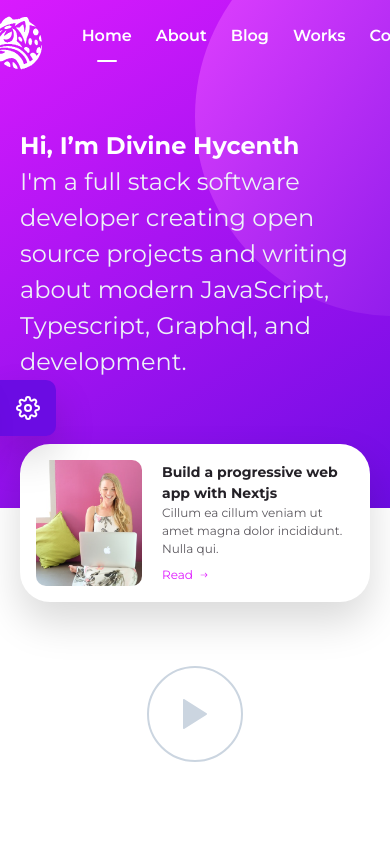
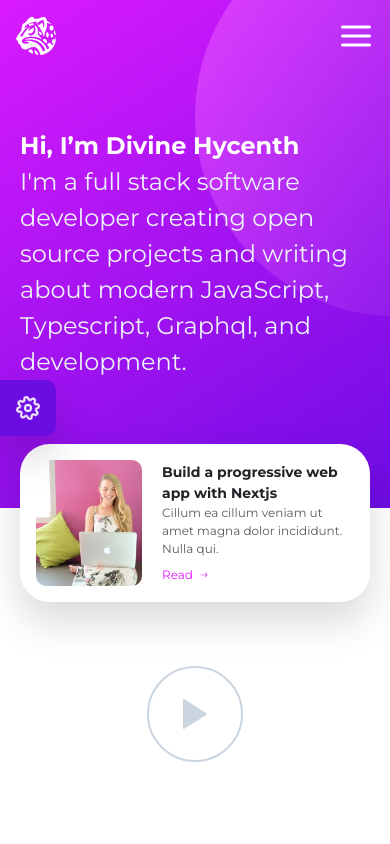
Before and after one commit to DNature/divinehycenth-, a Next.js app: page / in a window 390 px wide. Shown: the top 844 px of the page. Built offline with nearby package versions, Linux system fonts and the light colour scheme.

Commit message:
created hambuger menu for small screens

```diff
--- a/components/Layouts/Main.tsx
+++ b/components/Layouts/Main.tsx
@@ -1,12 +1,13 @@
 import * as React from "react";
 import { NextPage } from "next";
+import dynamic from "next/dynamic";
 import { useRouter } from "next/dist/client/router";
 import PropTypes from "prop-types";
-import Navbar from '../nav';
-import Footer from '../Footer';
+import Footer from "../Footer";
+import { FiFeather, FiBookOpen, FiMonitor, FiMail } from "react-icons/fi";
 
-import dynamic from 'next/dynamic'
-const DynamicComponent = dynamic( () => import( '../colors' ), { ssr: false } )
+const SideColorSwitcher = dynamic(() => import("../colors"), { ssr: false });
+const Navbar = dynamic(() => import("../nav"), { ssr: false });
 
 // const links = [
 //     {
@@ -23,36 +24,35 @@ interface Props {
 
 const routes = [
   {
-    name: "Home",
-    path: "/"
-  },
-  {
     name: "About",
-    path: "/about"
+    path: "/about",
+    icon: <FiBookOpen className="mr-2 inline-block text-xl text-white" />,
   },
   {
     name: "Blog",
-    path: "/blog"
+    path: "/blog",
+    icon: <FiFeather className="mr-2 inline-block text-xl text-white" />,
   },
   {
     name: "Works",
-    path: "/works"
+    path: "/works",
+    icon: <FiMonitor className="mr-2 inline-block text-xl text-white" />,
   },
   {
     name: "Contact",
-    path: "/contact"
-  }
+    path: "/contact",
+    icon: <FiMail className="mr-2 inline-block text-xl text-white" />,
+  },
 ];
-
 
 const MainLayout: NextPage<Props> = ({ pathname, children }) => {
   return (
-    <div className="flex flex-col h-full" style={{height: '100vh'}} >
+    <div className="flex flex-col h-full" style={{ height: "100vh" }}>
       <Navbar pathname={pathname} routes={routes} />
-      <div className="flex-1" >{children}</div>
+      <div className="flex-1">{children}</div>
 
       <Footer pathname={pathname} routes={routes} />
-      <DynamicComponent/>
+      <SideColorSwitcher />
     </div>
   );
 };
@@ -65,6 +65,6 @@ MainLayout.getInitialProps = async (): Promise<any> => {
 
 MainLayout.propTypes = {
   pathname: PropTypes.string,
-  children: PropTypes.node.isRequired
+  children: PropTypes.node.isRequired,
 };
 export default MainLayout;
--- a/components/colors.tsx
+++ b/components/colors.tsx
@@ -12,8 +12,7 @@ const Colors: NextPage = () => {
       body.classList.replace(body.className, theme);
     }
   }, []);
-
-  const handleDark = () => {
+  const handleDark = (): void => {
     localStorage.setItem("theme", "dark");
     const newTheme = localStorage.getItem("theme");
     if (newTheme) {
@@ -21,7 +20,7 @@ const Colors: NextPage = () => {
     }
   };
 
-  const handleLight = () => {
+  const handleLight = (): void => {
     localStorage.setItem("theme", "light");
     const newTheme = localStorage.getItem("theme");
     if (newTheme) {
@@ -29,7 +28,7 @@ const Colors: NextPage = () => {
     }
   };
 
-  const handleBlue = () => {
+  const handleBlue = (): void => {
     localStorage.setItem("theme", "blue");
     const newTheme = localStorage.getItem("theme");
     if (newTheme) {
@@ -62,14 +61,16 @@ const Colors: NextPage = () => {
 
         <button onClick={handleOpen}>
           <FiSettings
-            className={`text-xl animate-round text ${body.className ===
-              "dark" && "g10"}`}
+            className={`text-xl animate-round text ${
+              body.className === "dark" && "g10"
+            }`}
           />
         </button>
       </div>
       <div
-        className={`bg-white p-4 fixed flex justify-between items-center rounded-tr rounded-br shadow translate ${open &&
-          "translate-0"}`}
+        className={`bg-white p-4 fixed flex justify-between items-center rounded-tr rounded-br shadow translate ${
+          open && "translate-0"
+        }`}
         style={{ top: "45vh" }}
         data-open={open}
       >
@@ -95,8 +96,9 @@ const Colors: NextPage = () => {
 
         <button onClick={handleClose}>
           <FiSettings
-            className={`text-xl p100 cursor-pointer animate-round ${body.className ===
-              "dark" && "g10"}`}
+            className={`text-xl p100 cursor-pointer animate-round ${
+              body.className === "dark" && "g10"
+            }`}
           />
         </button>
       </div>
--- a/components/nav/index.tsx
+++ b/components/nav/index.tsx
@@ -1,8 +1,10 @@
-import * as React from "react";
+import React, { useEffect, useRef, useState } from "react";
 import { NextPage } from "next";
 import CustomLink from "../CustomLink";
 import { useRouter } from "next/dist/client/router";
 import PropTypes from "prop-types";
+import { IoMdClose } from "react-icons/io";
+import { FiMenu } from "react-icons/fi";
 
 // const links = [
 //     {
@@ -17,25 +19,44 @@ interface Props {
   routes: {
     name: string;
     path: string;
+    icon?: React.ReactNode;
   }[];
 }
 
 const Navbar: NextPage<Props> = ({ pathname, routes }) => {
+  const [isOpen, setIsOpen] = useState(false);
+  const [navBackground, setNavBackground] = useState(false);
 
-  const [height,setHeight] = React.useState(0)
+  const navRef: any = useRef();
+  navRef.current = navBackground;
+  useEffect(() => {
+    const handleScroll = () => {
+      const show = window.scrollY > 300;
+      if (navRef.current !== show) {
+        setNavBackground(show);
+      }
+    };
+    document.addEventListener("scroll", handleScroll);
+    return () => {
+      document.removeEventListener("scroll", handleScroll);
+    };
+  }, []);
 
-  React.useEffect(() => {
-    document.body.scrollTop > 80 ? setHeight(document.body.scrollTop): setHeight(0)
-    console.log(height)
-  }, [height])
+  const handleClose = () => {
+    setIsOpen(!isOpen);
+  };
 
   return (
+    <>
       <div
-      className={`py-4 flex justify-center z-20 fixed top-0 left-0 w-full ${height > 80 && "gradient"}`}
+        className={`py-4 justify-center z-20 fixed top-0 left-0 w-full hidden sm:flex ${
+          navBackground && "gradient shadow"
+        }`}
       >
         <nav className="flex content-center ">
+          <CustomLink href="/">
             <img src="/images/logo.svg" alt="Logo" className="mr-10" />
-
+          </CustomLink>
           {routes.map(({ path, name }) => (
             <CustomLink
               key={name}
@@ -53,6 +74,56 @@ const Navbar: NextPage<Props> = ({ pathname, routes }) => {
           ))}
         </nav>
       </div>
+
+      <div
+        className={`z-20 fixed top-0 left-0 w-full h-20 flex flex-col sm:hidden ${
+          navBackground && "gradient shadow"
+        }`}
+      >
+        <div className="flex justify-between p-4">
+          <CustomLink href="/">
+            <img src="/images/logo.svg" alt="Logo" className="w-10 h-10" />
+          </CustomLink>
+          <button onClick={() => setIsOpen(true)}>
+            <FiMenu className="text-white text-2xl my-auto" />
+          </button>
+        </div>
+      </div>
+      <nav
+        data-isOpen={isOpen}
+        className="fixed top-0 left-0 w-full z-50 py-6 h-screen overflow-hidden gradient translate-x-56"
+        style={{
+          transform: isOpen ? "translateX(0)" : "translateX(-100%)",
+          transition: "transform 0.25s ease-in-out",
+        }}
+      >
+        <div className="flex px-4 justify-between">
+          <CustomLink href="/">
+            <img src="/images/logo.svg" alt="Logo" className="" />
+          </CustomLink>
+          <button onClick={handleClose}>
+            <IoMdClose className="text-white text-2xl my-auto" />
+          </button>
+        </div>
+        <hr className="my-2" />
+        {routes.map(({ path, name, icon }) => (
+          <CustomLink
+            key={name}
+            className={`py-2 mr-6 text-white font-semibold block p-2 hover mx-4`}
+            href={path}
+          >
+            <>
+              {icon}
+              {name}
+
+              {pathname?.split("/")[1] == path.split("/")[1] && (
+                <span className="block mt-3 w-full h-1 mx-auto text-center bg-white rounded bg-gray-400"></span>
+              )}
+            </>
+          </CustomLink>
+        ))}
+      </nav>
+    </>
   );
 };
 
```
Also changed, not shown: .prettierrc.js, constants/social.ts (added). Lines whose indentation alone changed are shown as unchanged.
